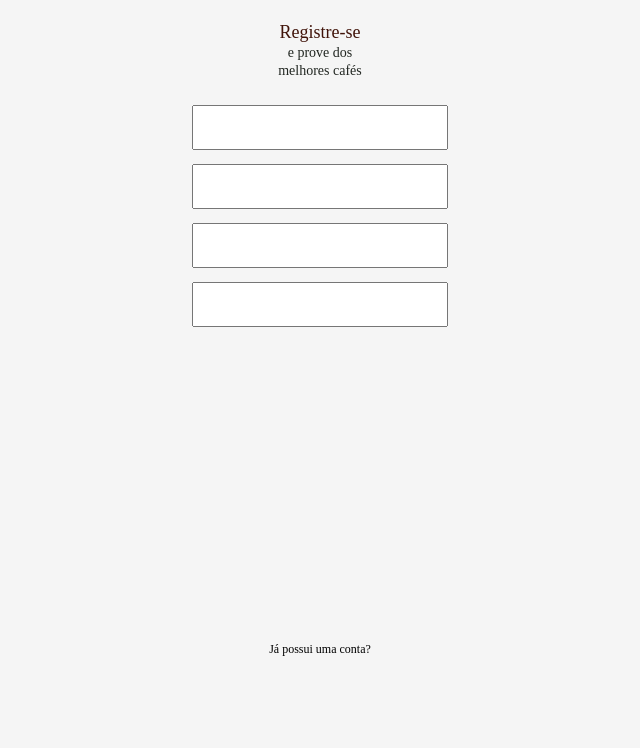
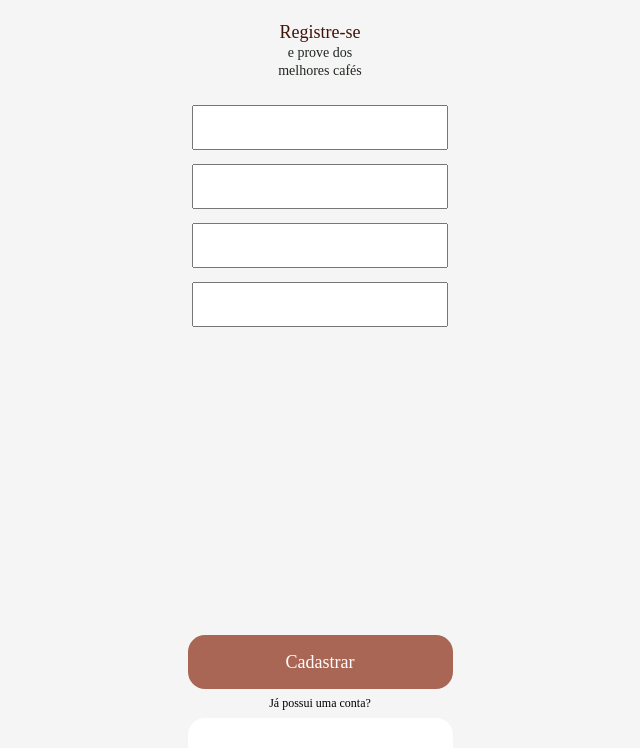
Before and after one commit to KelvinCrepaldi/le-coffee-app, a React (Create React App) app: page /home in a window 1280 px wide. Shown: the top 748 px of the page, without its empty margins (320-960 px from the left). Built offline with nearby package versions, Linux system fonts and the light colour scheme; a web font is replaced by a local one.

Commit message:
feat: Register UI

```diff
--- a/src/Pages/Register/index.jsx
+++ b/src/Pages/Register/index.jsx
@@ -22,9 +22,9 @@ const Register = () => {
         </div>
 
         <div className="button-container">
-          <ButtonComponent buttonFunction="signup" />
+          <ButtonComponent variant="brown" text="Cadastrar" />
           <label className="text-register">Já possui uma conta?</label>
-          <ButtonComponent buttonFunction="gotoLogin" />
+          <ButtonComponent variant="white" text="Fazer login" />
         </div>
       </PageContent>
     </Page>
```
